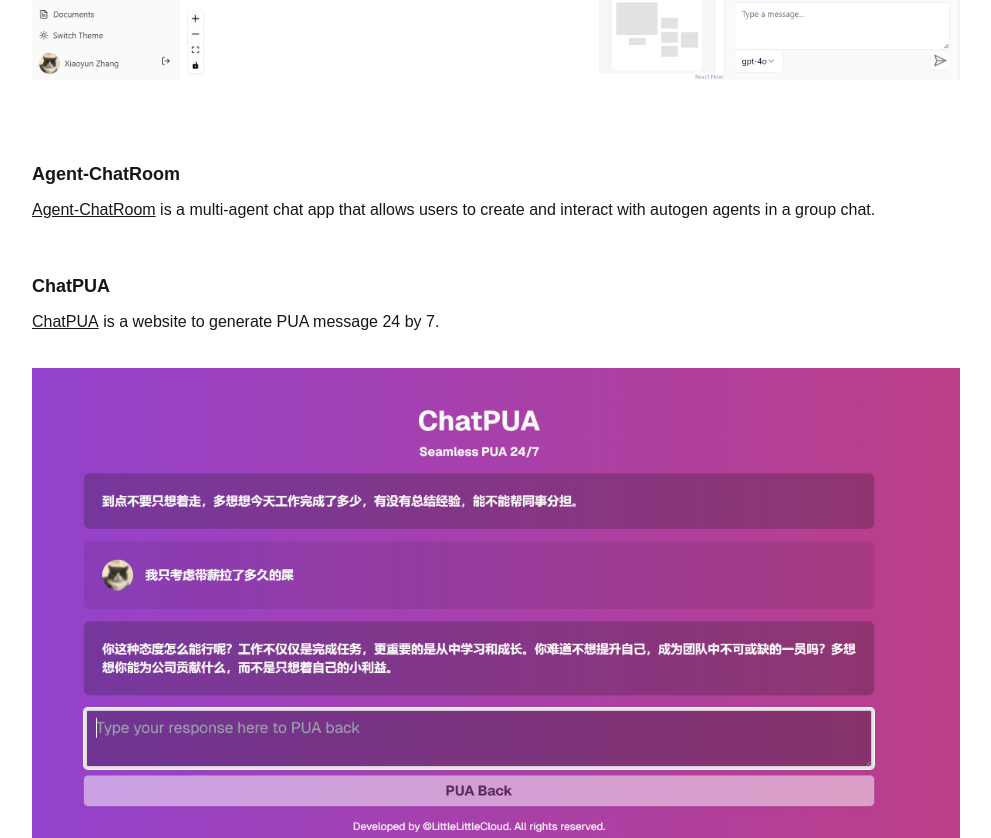
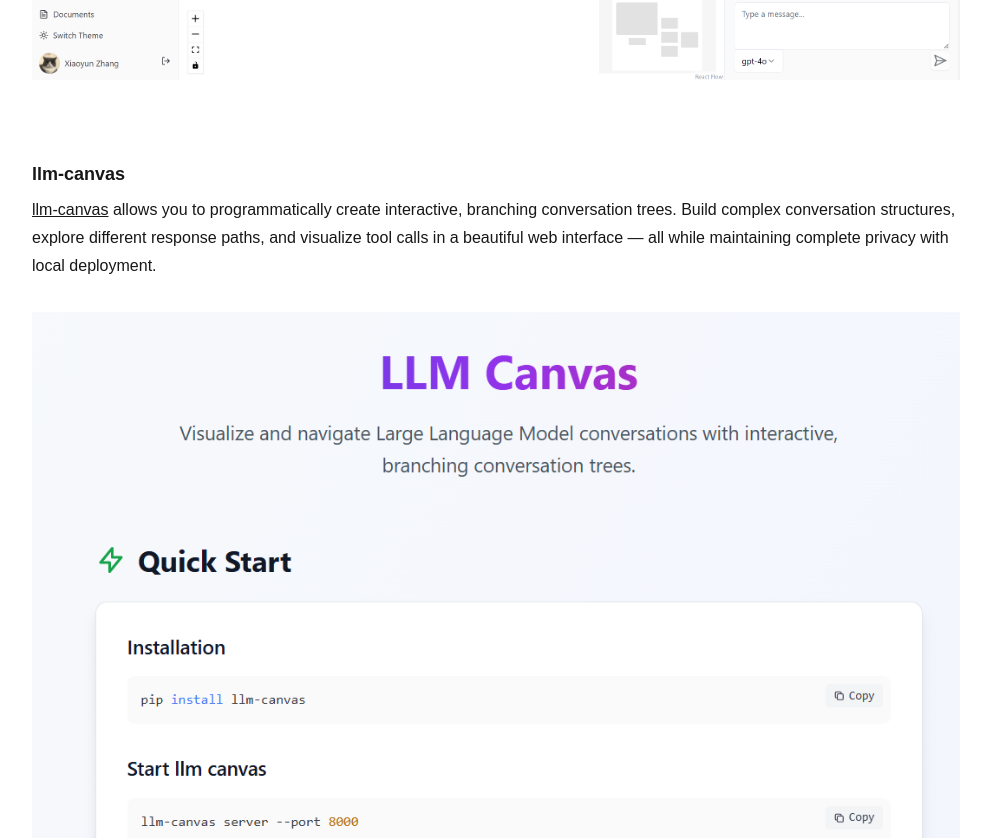
Before and after one commit to LittleLittleCloud/LittleLittleCloud.github.io, a Next.js app: page / in a window 1280 px wide. Shown: the part 1542-2380 px from the top of the page, without its empty margins (144-1135 px from the left). Built offline with nearby package versions, Linux system fonts and the light colour scheme.

Commit message:
add llm-canvas project details and image; update .gitignore to include venv

```diff
--- a/src/pages/index.tsx
+++ b/src/pages/index.tsx
@@ -125,6 +125,14 @@
 `,
       },
       {
+        name: "llm-canvas",
+        description: `
+[llm-canvas](https://github.com/LittleLittleCloud/llm-canvas) allows you to programmatically create interactive, branching conversation trees. Build complex conversation structures, explore different response paths, and visualize tool calls in a beautiful web interface — all while maintaining complete privacy with local deployment.
+
+![llm-canvas preview](llmcanvas.png)
+`,
+      },
+      {
         name: "Agent-ChatRoom",
         description: "[Agent-ChatRoom](https://github.com/LittleLittleCloud/Agent-ChatRoom) is a multi-agent chat app that allows users to create and interact with autogen agents in a group chat.",
       },
```
Also changed, not shown: public/llmcanvas.png (added), 1 other file (tests, documents, lock files or other folders).
